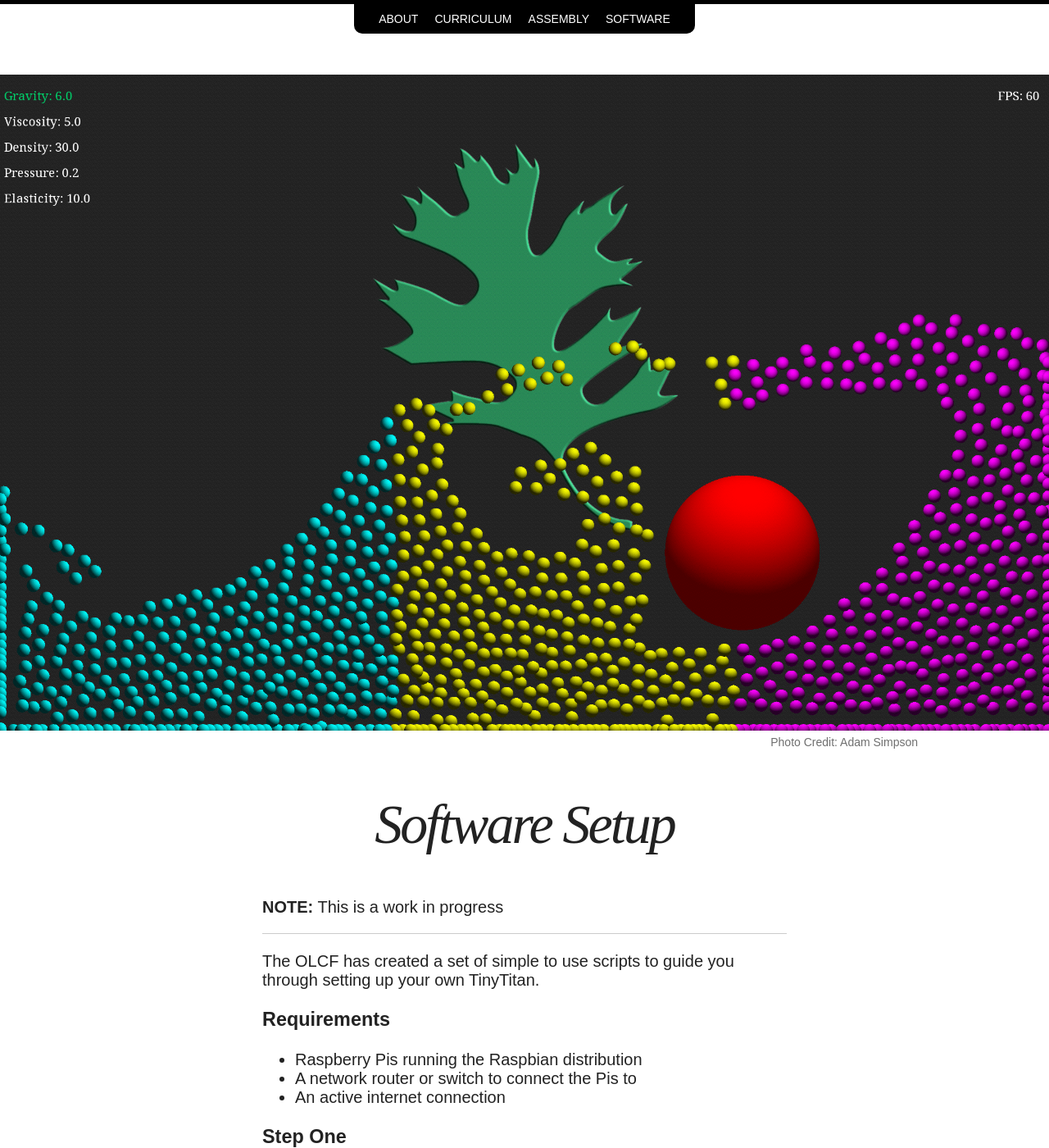
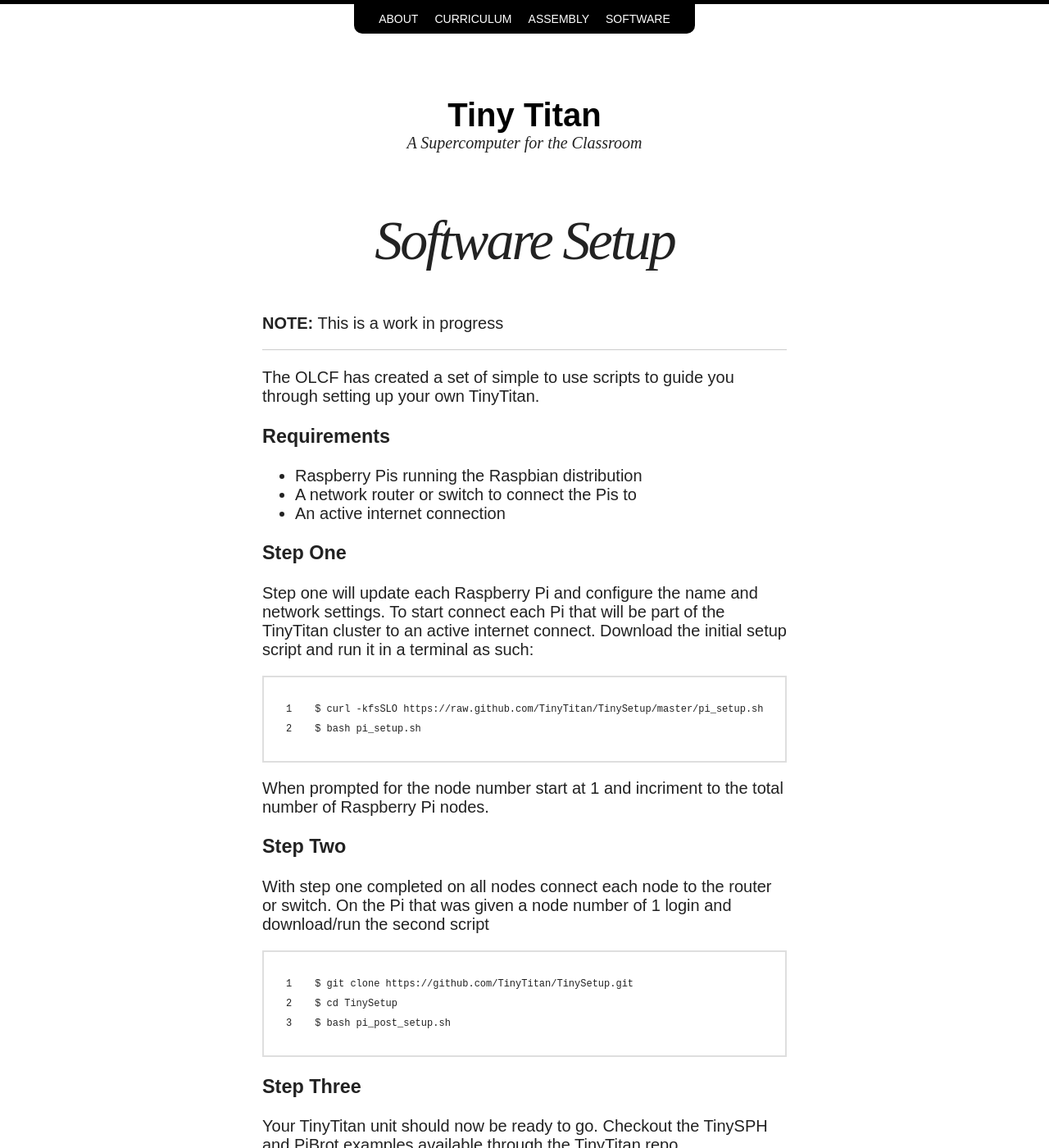
Before and after one commit to TinyTitan/tinytitan.github.io, a Jekyll site: the page built from software.md, in a window 1280 px wide and 1400 px high. Shown: the whole window at 82% size. Built offline with Jekyll 4.4.1, drawn with Linux system fonts in a browser that asks for light colours; nearby versions of some CDN libraries.

Commit message:
Remove software image

```diff
--- a/software.md
+++ b/software.md
@@ -4,10 +4,6 @@
 permalink: /software/
 modified: 2013-05-31
 category: articles
-image:
-  feature: SPH_Screenshot.png
-  credit: Adam Simpson
-  creditlink: http://olcf.ornl.gov
 comments: true
 share: true
 ---
```
